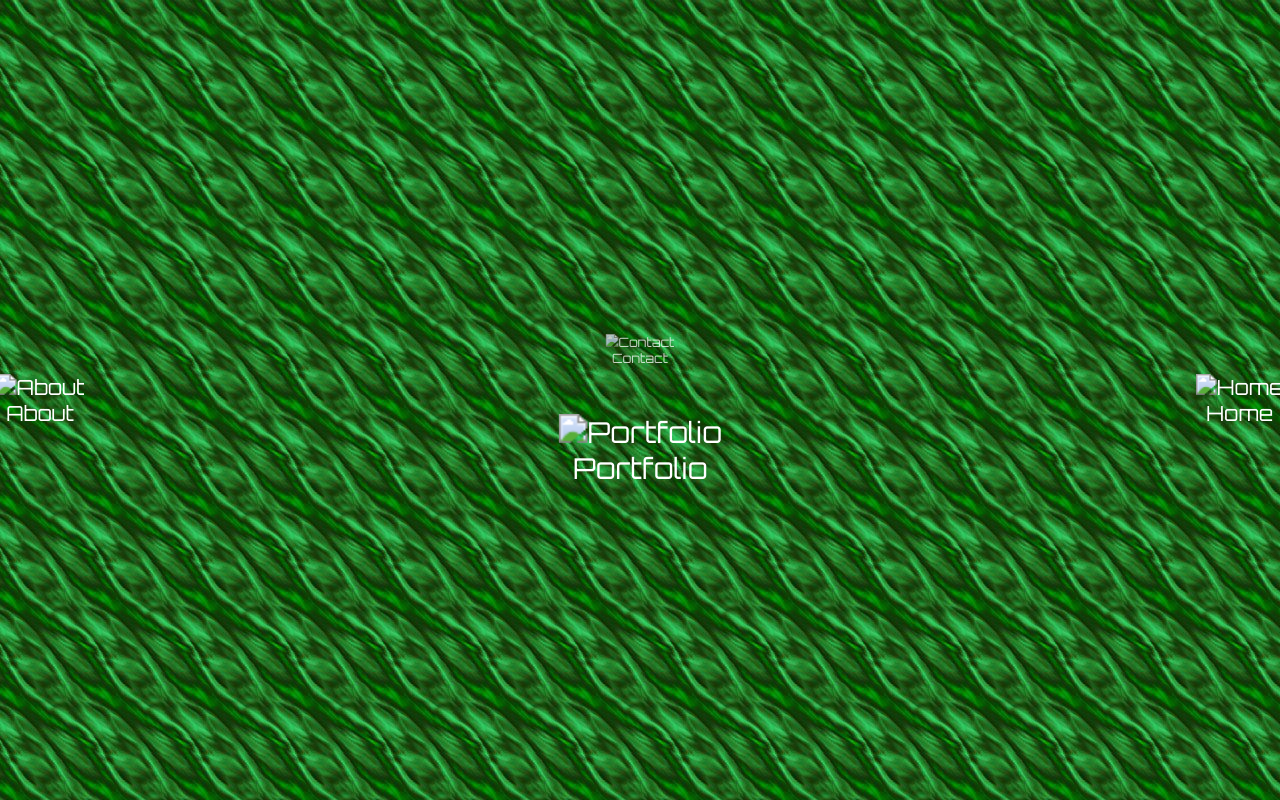
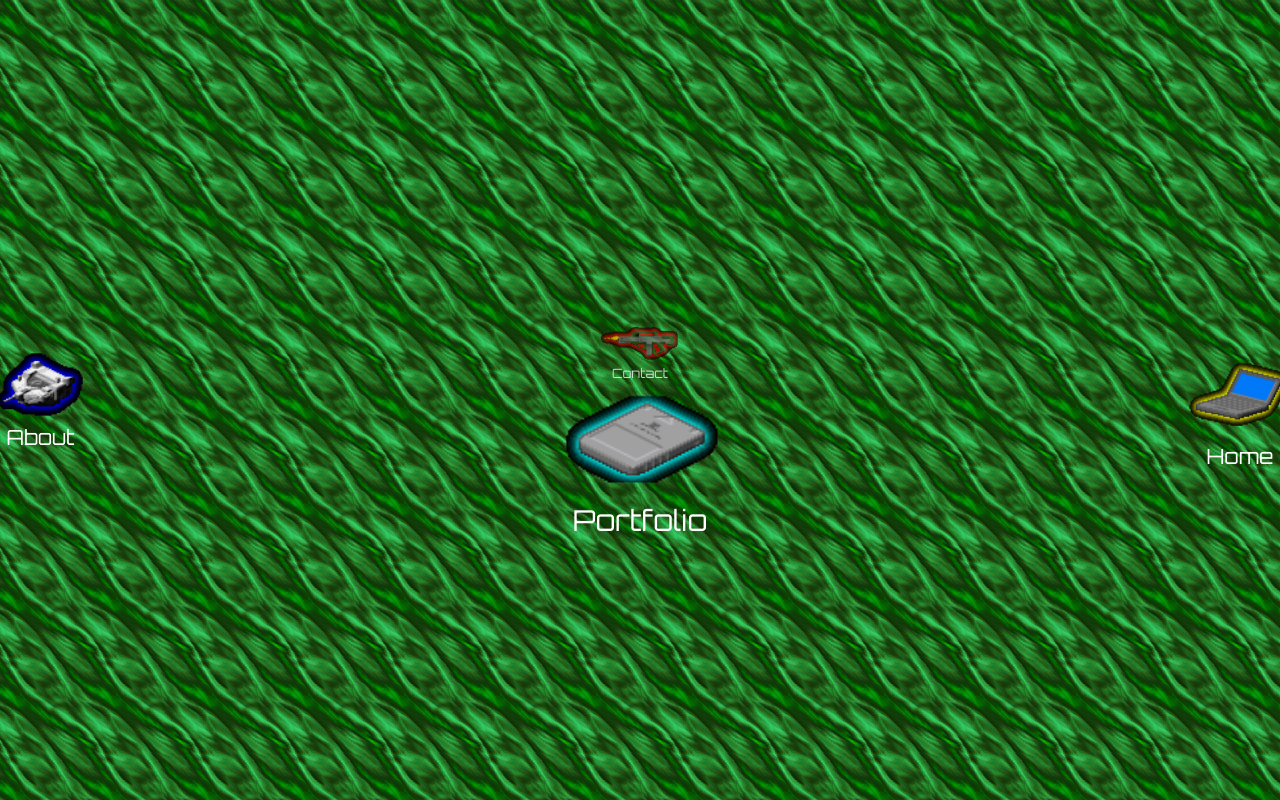
Before and after one commit to dariusrotaru/Verd-s-Nest, a plain HTML site: page index.html in a window 1280 px wide. Drawn offline with Linux system fonts and the light colour scheme; the site is published under a folder, as on GitHub Pages, so addresses that start at the root find nothing.

Commit message:
removed the '/' at the start of every "Images" folder for the photos

```diff
--- a/index.html
+++ b/index.html
@@ -11,19 +11,19 @@
 <body>
     <div class="carousel">
         <div class="menu-option">
-            <img src="/Images/home.png" alt="Home">
+            <img src="Images/home.png" alt="Home">
             <figcaption class="caption">Home</figcaption>
         </div>
         <div class="menu-option">
-            <img src="/Images/portofolio.png" alt="Portfolio">
+            <img src="Images/portofolio.png" alt="Portfolio">
             <figcaption class="caption">Portfolio</figcaption>
         </div>
         <div class="menu-option">
-            <img src="/Images/about.png" alt="About">
+            <img src="Images/about.png" alt="About">
             <figcaption class="caption">About</figcaption>
         </div>
         <div class="menu-option">
-            <img src="/Images/contact.png" alt="Contact">
+            <img src="Images/contact.png" alt="Contact">
             <figcaption class="caption">Contact</figcaption>
         </div>
     </div>
```
